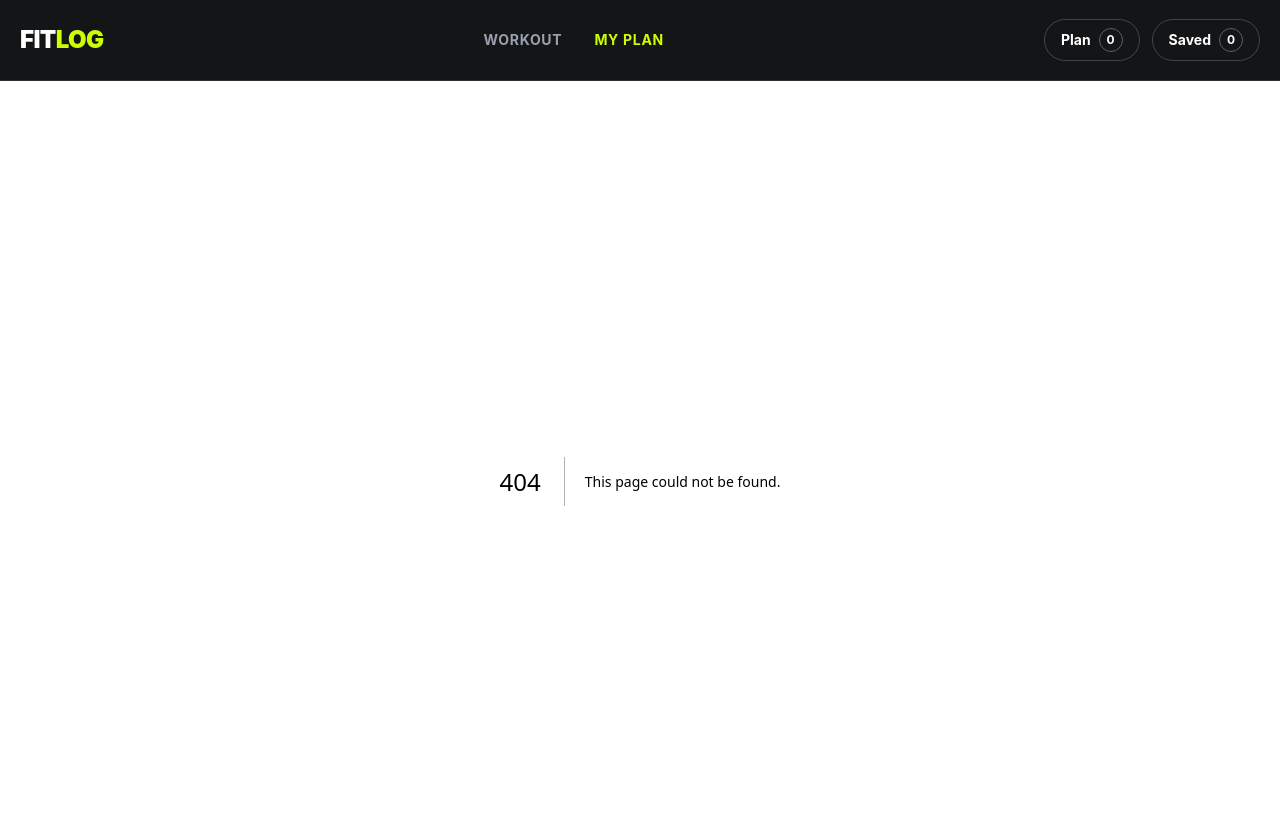
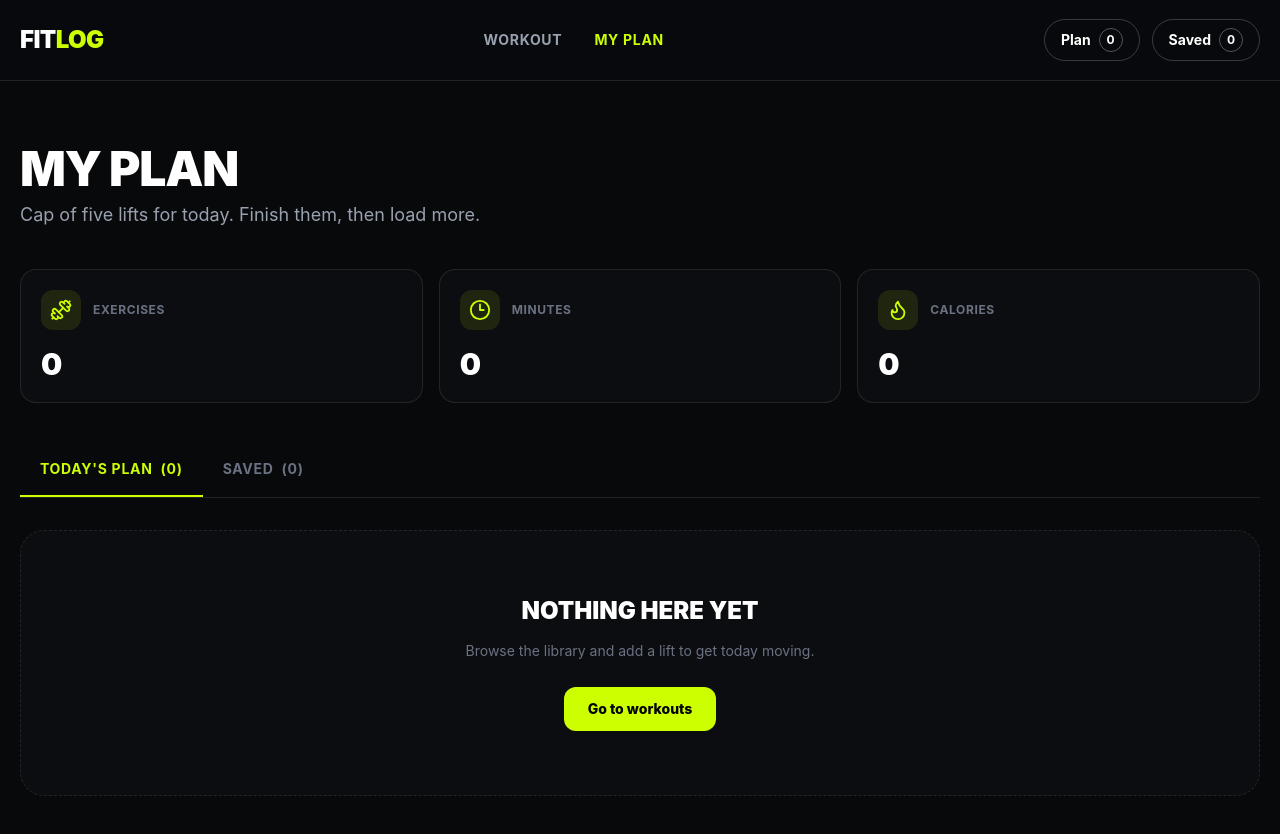
Before and after one commit to sumi226/Fit_log, a Next.js app: page /my-plan in a window 1280 px wide. Before the commit this address had no page. Shown: the top 834 px of the page. Built offline with nearby package versions, Linux system fonts and the light colour scheme.

Commit message:
Add my - plan create

```diff
--- a/src/app/listed-workout/page.tsx
+++ /dev/null
@@ -1,12 +0,0 @@
-import React from 'react';
-
-const page = () => {
-    return (
-        <div>
-          listing workout
-
-        </div>
-    );
-};
-
-export default page;
--- /dev/null
+++ b/src/app/my-plan/page.tsx
@@ -0,0 +1,205 @@
+
+"use client";
+
+import Link from "next/link";
+import { useState } from "react";
+import {
+  Dumbbell,
+  Clock3,
+  Flame,
+} from "lucide-react";
+
+import { usePlan } from "@/component/plan/planProvider";
+import PlanWorkoutCard from "@/component/plan/workoutCard";
+
+type Tab = "plan" | "saved";
+
+const MyPlanPage = () => {
+  const {
+    todayPlan,
+    savedWorkouts,
+    removeFromPlan,
+    removeFromSaved,
+    markAsDone,
+  } = usePlan();
+
+  const [activeTab, setActiveTab] =
+    useState<Tab>("plan");
+
+  const currentWorkouts =
+    activeTab === "plan"
+      ? todayPlan
+      : savedWorkouts;
+
+  const totalMinutes = todayPlan.reduce(
+    (total, workout) => total + workout.duration,
+    0
+  );
+
+  const totalCalories = todayPlan.reduce(
+    (total, workout) =>
+      total + workout.caloriesBurned,
+    0
+  );
+
+  return (
+    <main className="min-h-screen bg-[#08090b] px-5 py-12 text-white md:py-16">
+      <div className="container mx-auto">
+        {/* Header */}
+        <div className="mb-10">
+          <h1 className="text-4xl font-black uppercase tracking-tight md:text-5xl">
+            MY PLAN
+          </h1>
+
+          <p className="mt-2 text-base text-gray-400 md:text-lg">
+            Cap of five lifts for today. Finish them,
+            then load more.
+          </p>
+        </div>
+
+        {/* Metrics */}
+        <div className="grid grid-cols-1 gap-4 sm:grid-cols-3">
+          <MetricCard
+            icon={<Dumbbell size={22} />}
+            label="Exercises"
+            value={todayPlan.length}
+          />
+
+          <MetricCard
+            icon={<Clock3 size={22} />}
+            label="Minutes"
+            value={totalMinutes}
+          />
+
+          <MetricCard
+            icon={<Flame size={22} />}
+            label="Calories"
+            value={totalCalories}
+          />
+        </div>
+
+        {/* Tabs */}
+        <div className="mt-10 flex border-b border-white/10">
+          <button
+            type="button"
+            onClick={() => setActiveTab("plan")}
+            className={`border-b-2 px-5 py-4 text-sm font-bold uppercase tracking-wider transition-colors ${
+              activeTab === "plan"
+                ? "border-[#ccff00] text-[#ccff00]"
+                : "border-transparent text-gray-500 hover:text-white"
+            }`}
+          >
+            Today's Plan
+            <span className="ml-2">
+              ({todayPlan.length})
+            </span>
+          </button>
+
+          <button
+            type="button"
+            onClick={() => setActiveTab("saved")}
+            className={`border-b-2 px-5 py-4 text-sm font-bold uppercase tracking-wider transition-colors ${
+              activeTab === "saved"
+                ? "border-[#ccff00] text-[#ccff00]"
+                : "border-transparent text-gray-500 hover:text-white"
+            }`}
+          >
+            Saved
+            <span className="ml-2">
+              ({savedWorkouts.length})
+            </span>
+          </button>
+        </div>
+
+        {/* Workout List */}
+        <div className="mt-8">
+          {currentWorkouts.length > 0 ? (
+            <div className="space-y-5">
+              {currentWorkouts.map((workout) => (
+                <PlanWorkoutCard
+                  key={workout.id}
+                  workout={workout}
+                  type={activeTab}
+                  onRemove={
+                    activeTab === "plan"
+                      ? removeFromPlan
+                      : removeFromSaved
+                  }
+                  onDone={
+                    activeTab === "plan"
+                      ? markAsDone
+                      : undefined
+                  }
+                />
+              ))}
+            </div>
+          ) : (
+            <EmptyState />
+          )}
+        </div>
+      </div>
+    </main>
+  );
+};
+
+const MetricCard = ({
+  icon,
+  label,
+  value,
+}: {
+  icon: React.ReactNode;
+  label: string;
+  value: number;
+}) => {
+  return (
+    <div className="rounded-2xl border border-white/10 bg-[#0c0d10] p-5">
+      <div className="flex items-center gap-3">
+        <div className="flex h-10 w-10 items-center justify-center rounded-xl bg-[#ccff00]/10 text-[#ccff00]">
+          {icon}
+        </div>
+
+        <span className="text-xs font-bold uppercase tracking-wider text-gray-500">
+          {label}
+        </span>
+      </div>
+
+      <div className="mt-4 text-3xl font-black text-white">
+        {value}
+      </div>
+    </div>
+  );
+};
+
+const EmptyState = () => {
+  return (
+    <div className="rounded-3xl border border-dashed border-white/10 bg-[#0c0d10] px-6 py-16 text-center">
+      <h2 className="text-2xl font-black uppercase text-white">
+        NOTHING HERE YET
+      </h2>
+
+      <p className="mx-auto mt-3 max-w-md text-sm leading-6 text-gray-500">
+        Browse the library and add a lift to get
+        today moving.
+      </p>
+
+      <Link
+        href="/"
+        className="
+          mt-6 inline-flex
+          rounded-xl
+          bg-[#ccff00]
+          px-6 py-3
+          text-sm font-extrabold
+          text-black
+          transition-all
+          hover:bg-[#b8eb00]
+          hover:shadow-[0_0_25px_rgba(204,255,0,0.18)]
+        "
+      >
+        Go to workouts
+      </Link>
+    </div>
+  );
+};
+
+export default MyPlanPage;
--- /dev/null
+++ b/src/component/plan/workoutCard.tsx
@@ -0,0 +1,142 @@
+
+"use client";
+
+import Image from "next/image";
+import Link from "next/link";
+import {
+  Clock3,
+  Flame,
+  Star,
+  X,
+  Check,
+} from "lucide-react";
+
+import { TWorkout } from "@/types/card.type";
+
+interface PlanWorkoutCardProps {
+  workout: TWorkout;
+  type: "plan" | "saved";
+  onRemove: (id: number) => void;
+  onDone?: (id: number) => void;
+}
+
+const PlanWorkoutCard = ({
+  workout,
+  type,
+  onRemove,
+  onDone,
+}: PlanWorkoutCardProps) => {
+  return (
+    <article className="overflow-hidden rounded-2xl border border-white/10 bg-[#0c0d10]">
+      <div className="flex flex-col sm:flex-row">
+        {/* Image */}
+        <div className="relative h-52 w-full shrink-0 sm:h-auto sm:w-56">
+          <Image
+            src={workout.image}
+            alt={workout.name}
+            fill
+            sizes="(max-width: 640px) 100vw, 224px"
+            className="object-cover"
+          />
+        </div>
+
+        {/* Content */}
+        <div className="flex flex-1 flex-col p-5">
+          <div className="flex items-start justify-between gap-4">
+            <div>
+              <h3 className="text-xl font-black uppercase tracking-tight text-white">
+                {workout.name}
+              </h3>
+
+              <p className="mt-2 text-sm text-gray-400">
+                {workout.equipment}
+              </p>
+            </div>
+
+            {/* Remove */}
+            <button
+              type="button"
+              onClick={() => onRemove(workout.id)}
+              className="rounded-lg p-2 text-gray-500 transition-colors hover:bg-white/5 hover:text-red-400"
+              aria-label="Remove workout"
+            >
+              <X size={20} />
+            </button>
+          </div>
+
+          {/* Stats */}
+          <div className="mt-5 flex flex-wrap items-center gap-5 text-xs text-gray-400">
+            <div className="flex items-center gap-1.5">
+              <Clock3
+                size={15}
+                className="text-[#ccff00]"
+              />
+              {workout.duration} min
+            </div>
+
+            <div className="flex items-center gap-1.5">
+              <Flame
+                size={15}
+                className="text-[#ccff00]"
+              />
+              {workout.caloriesBurned} kcal
+            </div>
+
+            <div className="flex items-center gap-1.5">
+              <Star
+                size={15}
+                fill="currentColor"
+                className="text-[#ccff00]"
+              />
+              <span className="text-white">
+                {workout.rating}
+              </span>
+            </div>
+          </div>
+
+          {/* Actions */}
+          <div className="mt-6 flex flex-col gap-2 sm:flex-row">
+            <Link
+              href={`/listed-workout/${workout.id}`}
+              className="
+                inline-flex items-center justify-center
+                rounded-lg
+                border border-white/15
+                px-4 py-2.5
+                text-xs font-bold
+                text-white
+                transition-colors
+                hover:border-[#ccff00]
+                hover:text-[#ccff00]
+              "
+            >
+              View Details
+            </Link>
+
+            {type === "plan" && onDone && (
+              <button
+                type="button"
+                onClick={() => onDone(workout.id)}
+                className="
+                  inline-flex items-center justify-center gap-2
+                  rounded-lg
+                  bg-[#ccff00]
+                  px-4 py-2.5
+                  text-xs font-bold
+                  text-black
+                  transition-colors
+                  hover:bg-[#b8eb00]
+                "
+              >
+                <Check size={15} />
+                Mark as Done
+              </button>
+            )}
+          </div>
+        </div>
+      </div>
+    </article>
+  );
+};
+
+export default PlanWorkoutCard;
```
Also changed, not shown: src/app/workout/[id]/page.tsx (deleted).
